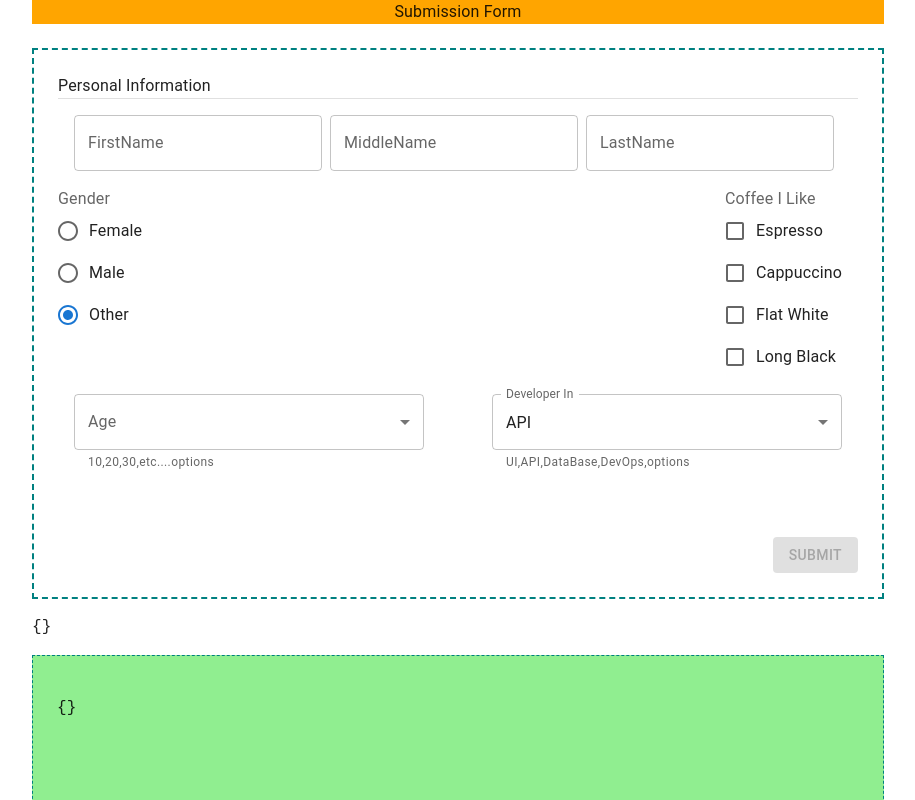
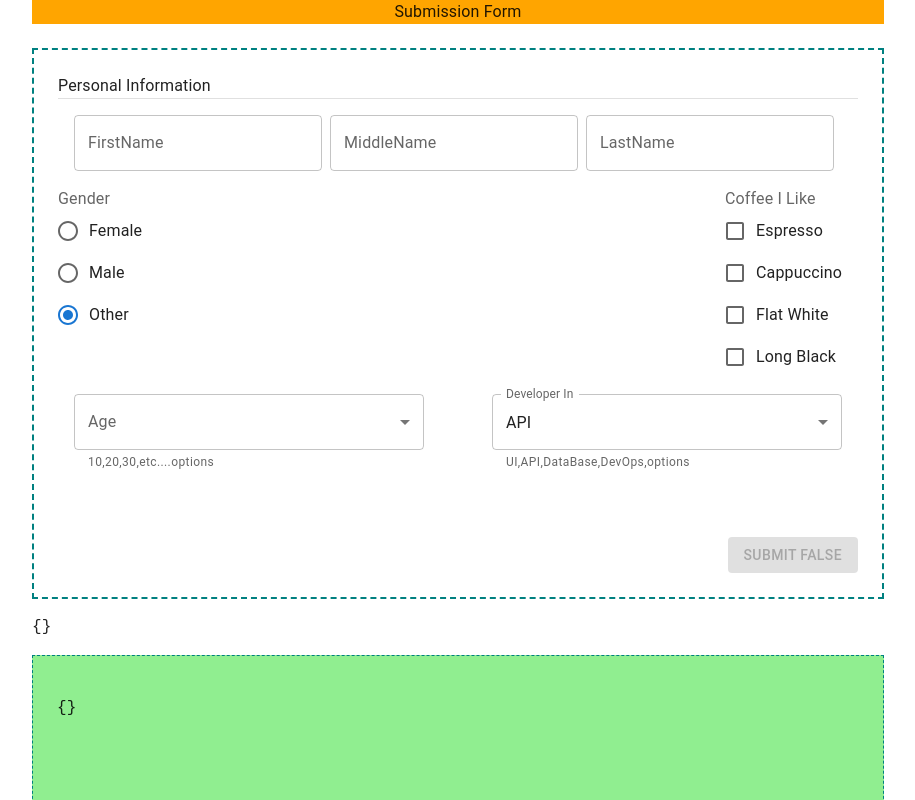
Before and after one commit to Snehal8226/ViteReactApp, a React (Vite) app in the folder ViteFirstProj/: page / in a window 1280 px wide. Shown: the top 800 px of the page, without its empty margins (182-1097 px from the left). Built offline with nearby package versions, Linux system fonts and the light colour scheme.

Commit message:
Circularprogress done

```diff
--- a/ViteFirstProj/src/components/Submissionform.jsx
+++ b/ViteFirstProj/src/components/Submissionform.jsx
@@ -114,6 +114,10 @@ const Submissionform=()=> {
                         setCompleteform(form);
   };
 
+  const [submitionInProgress,setSubmitionInProgress] = useState(false)
+
+
+
    const handlecoffeechange = (event, type) => {
    console.log(`${type} Value is - ${event.target.checked}`);
     //determine the type
@@ -153,12 +157,13 @@ if(event.target.checked){
 
    }
   const handleSubmit=()=>{
-
-    console.log(completeform);
+        console.log(completeform);
+        setSubmitionInProgress(true);
 
            setTimeout(() => {
                               setformToPropogate(completeform);
-                              <CircularProgress />
+                              setSubmitionInProgress(false);
+
 
                              }, 3000);
 
@@ -279,10 +284,28 @@ if(event.target.checked){
        <br/><br/>
 
       <Box sx={{display:"flex",justifyContent:"flex-end"}}>
-        {
+        {/*
 
-        <Button  variant="contained" disabled={ !completeform.firstname || !completeform.developerin || !completeform.gender} onClick={handleSubmit}>Submit</Button>
+        <Button  variant="contained" disabled={ !completeform.firstname || !completeform.developerin || !completeform.gender} onClick={handleSubmit}>Submit {JSON.stringify(submitionInProgress)}</Button>
         }
+      {submitionInProgress && <CircularProgress />*/}
+      {submitionInProgress ? (
+        <CircularProgress />
+      ) : (
+        <Button  variant="contained"
+        disabled={ !completeform.firstname || !completeform.developerin || !completeform.gender}
+        onClick={handleSubmit}>Submit {JSON.stringify(submitionInProgress)}
+        </Button>
+      )}
+
+          {/*
+            <Button  variant="contained"
+            disabled={submitionInProgress}
+            endIcon/startIcon={submitionInProgress ? <CircularProgress /> : <></>}
+            onClick={handleSubmit}>Submit {JSON.stringify(submitionInProgress)}
+            </Button>
+
+      */}
        </Box>
 
     </Box>
```
